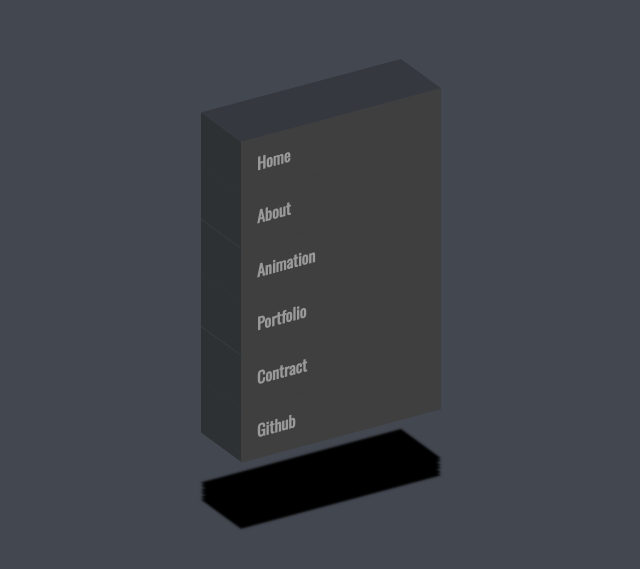
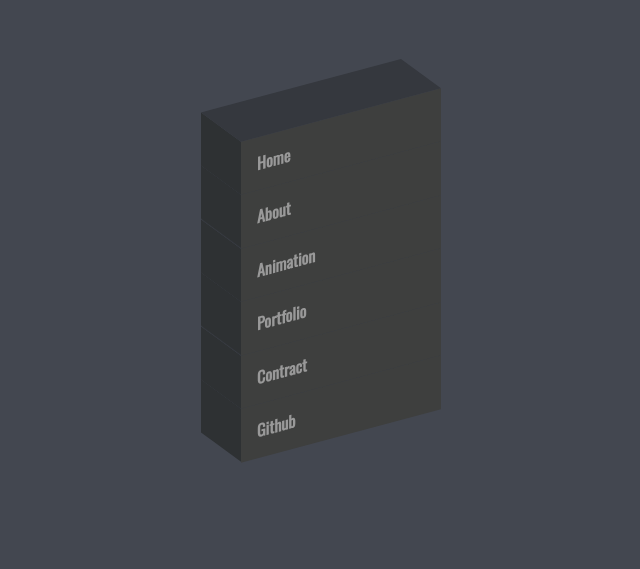
Before and after one commit to kich555/Style-Playground, a React (Create React App) app in the folder playground/: page / in a window 1280 px wide. Shown: the part 125-694 px from the top of the page, without its empty margins (299-939 px from the left). Built offline with nearby package versions, Linux system fonts and the light colour scheme.

Commit message:
Turn off 3D list shadow

```diff
--- a/playground/src/styles/components/_3dList.scss
+++ b/playground/src/styles/components/_3dList.scss
@@ -49,11 +49,15 @@
     &:hover::after {
       background-color: #2982b9;
     }
-    @for $i from 0 through 6 {
-      &:nth-child(#{$i})::after {
-        box-shadow: -#{420 - $i * 50}px #{420 - $i * 50}px 2px rgba(0, 0, 0, 1);
-      }
-    }
+
+    //multiple shadow
+    // @for $i from 0 through 6 {
+    //   &:nth-child(#{$i})::after {
+    //     box-shadow: -#{420 - $i * 50}px #{420 - $i * 50}px 2px rgba(0, 0, 0, 1);
+    //   }
+    // }
+    // single shadow
+
     // &:last-child::after {
     //   box-shadow: -120px 120px 8px rgba(0, 0, 0, 0.25);
     // }
```
